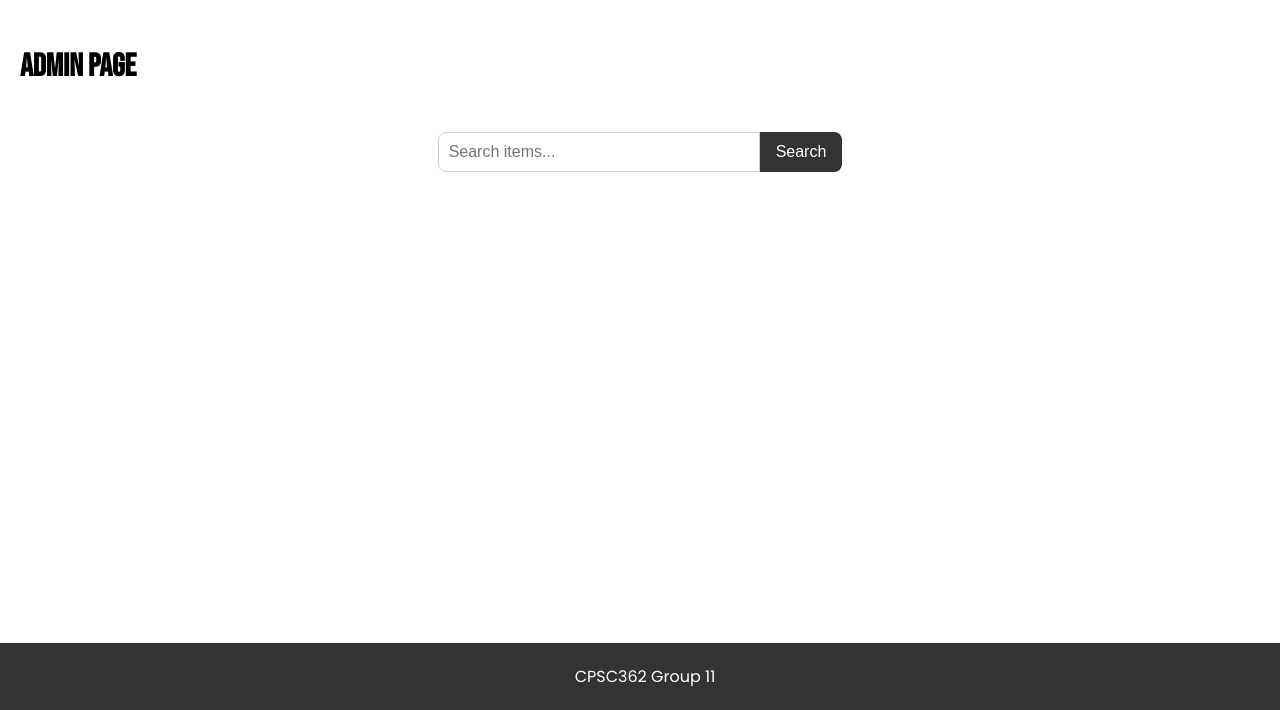
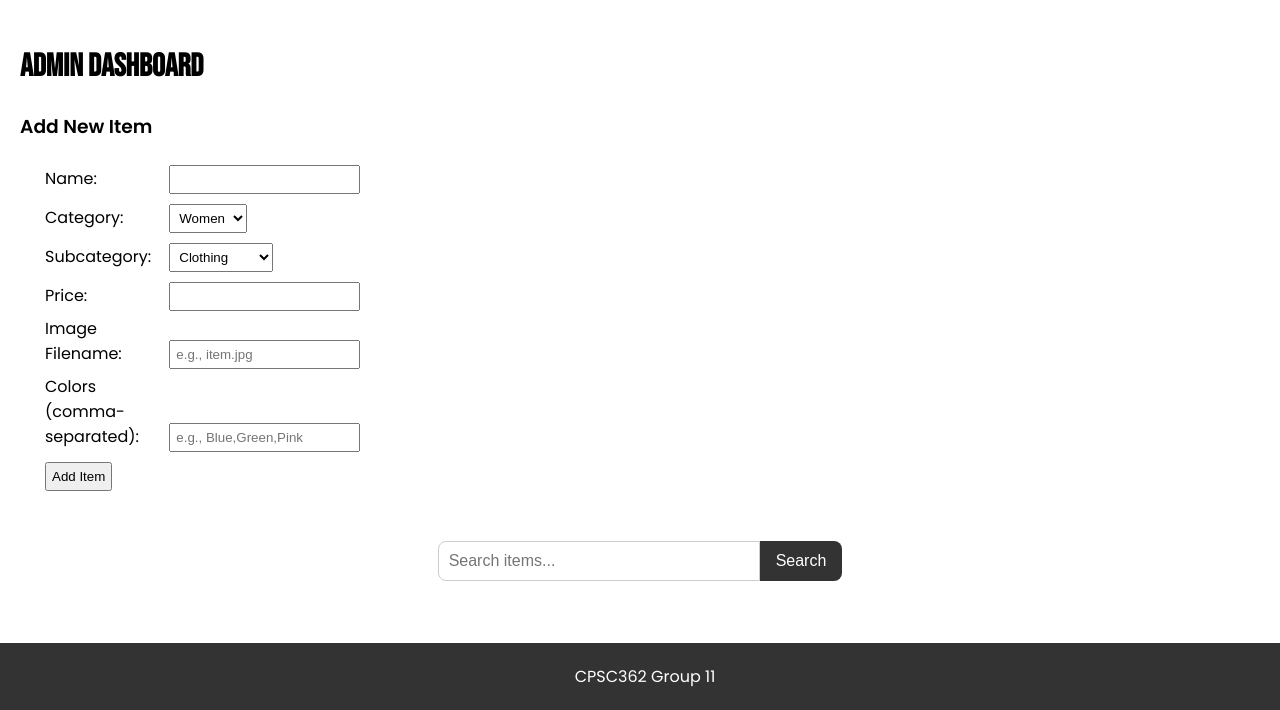
Before and after one commit to frggycc/Website_Project_Group11, a Flask app: page /admin in a window 1280 px wide. Shown: the part 90-800 px from the top of the page. Run offline with Flask 3, Linux system fonts and the light colour scheme; the visitor is signed in with stand-in values (Sample User, id 1); data comes from the database, SQL or seed files in the repository.

Commit message:
added 'add item' feature in admin page

```diff
--- a/app.py
+++ b/app.py
@@ -183,7 +183,31 @@ def admin_login():
 
 @app.route('/admin', methods=['GET', 'POST'])
 def admin():
-    return render_template('admin.html')
+    # Keep unauthorized users out
+    if not session.get('admin'):
+        return redirect(url_for('admin_login'))
+
+    # Possible improvements; Upload photo directly to the website
+    with sqlite3.connect(DB_PATH) as con:
+        cur = con.cursor()
+        if request.method == 'POST':
+            action = request.form.get('action')
+            if action == 'add':
+                cur.execute("SELECT id FROM items ORDER BY id DESC LIMIT 1")
+                last_id = cur.fetchone()
+                new_id = '000001' if not last_id else str(int(last_id[0]) + 1).zfill(6)
+                name = request.form['name']
+                category = request.form['category']
+                subcategory = request.form['subcategory']
+                price = float(request.form['price'])
+                image = request.form['image']
+                colors = request.form['colors']
+                cur.execute("INSERT INTO items (id, name, category, subcategory, price, image, colors) VALUES (?, ?, ?, ?, ?, ?, ?)",
+                          (new_id, name, category, subcategory, price, image, colors))
+
+        cur.execute("SELECT * FROM items")
+        items = cur.fetchall()
+    return render_template('admin.html', items=items)
 
 @app.route('/admin/logout')
 def admin_logout():
--- a/static/css/style.css
+++ b/static/css/style.css
@@ -260,3 +260,18 @@ th, td {
   .items-table th {
     background-color: #f2f2f2;
   }
+
+/******* Admin Page  ********/
+form {
+    margin: 10px 25px;
+}
+
+form label {
+    display: inline-block;
+    width: 120px;
+}
+
+form input, form select, form button {
+    margin: 5px 0;
+    padding: 5px;
+}
--- a/templates/admin.html
+++ b/templates/admin.html
@@ -1,4 +1,28 @@
-{% extends "base.html" %}
+{% extends 'base.html' %}
 {% block content %}
-    <h2>Admin Page</h2>
+    <h2>Admin Dashboard</h2>
+    <h3>Add New Item</h3>
+    <form method="POST">
+        <input type="hidden" name="action" value="add">
+        <label for="name">Name:</label>
+        <input type="text" id="name" name="name" required><br>
+        <label for="category">Category:</label>
+        <select id="category" name="category" required>
+            <option value="Women">Women</option>
+            <option value="Men">Men</option>
+        </select><br>
+        <label for="subcategory">Subcategory:</label>
+        <select id="subcategory" name="subcategory" required>
+            <option value="Clothing">Clothing</option>
+            <option value="Shoes">Shoes</option>
+            <option value="Accessories">Accessories</option>
+        </select><br>
+        <label for="price">Price:</label>
+        <input type="number" id="price" name="price" step="0.01" required><br>
+        <label for="image">Image Filename:</label>
+        <input type="text" id="image" name="image" placeholder="e.g., item.jpg" required><br>
+        <label for="colors">Colors (comma-separated):</label>
+        <input type="text" id="colors" name="colors" placeholder="e.g., Blue,Green,Pink" required><br>
+        <button type="submit">Add Item</button>
+    </form>
 {% endblock %}
```
